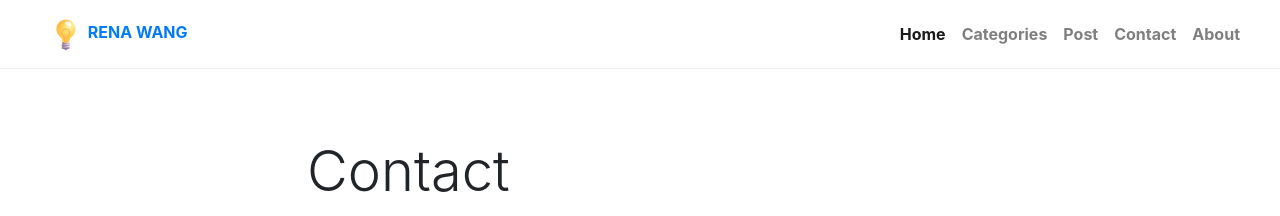
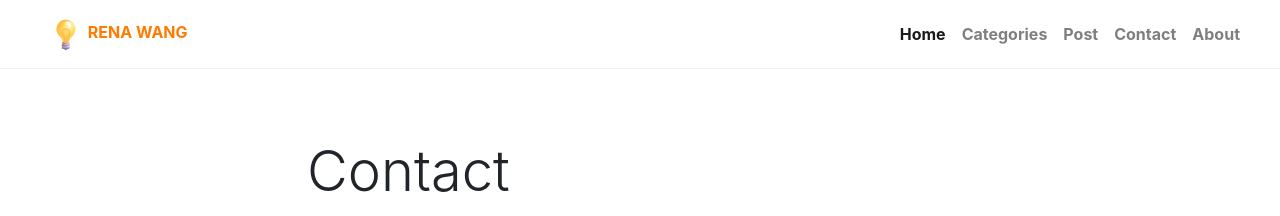
Before and after one commit to renaww/renaww.github.io, a Jekyll site: the page built from _pages/contact.md, in a window 1280 px wide. Shown: the top 216 px of the page. Built offline with Jekyll 4.4.1, drawn with Linux system fonts in a browser that asks for light colours; nearby versions of some CDN libraries; library files that are not in the unit come from our copies.

Commit message:
homepage

```diff
--- a/_layouts/default.html
+++ b/_layouts/default.html
@@ -27,7 +27,7 @@
 <body>
 
     <nav class="navbar navbar-expand-lg navbar-light bg-white fixed-top">
-    <a class="nav-link active font-weight-bolder mr-3" href="{{site.baseurl}}/"><img src="{{site.baseurl}}/{{site.logo}}"> RENA WANG</a>
+    <a class="nav-link active font-weight-bolder mr-3" style="color: #FF7B00" href="{{site.baseurl}}/"><img src="{{site.baseurl}}/{{site.logo}}"> RENA WANG</a>
     <button class="navbar-light navbar-toggler" type="button" data-toggle="collapse" data-target="#navbarsDefault" aria-controls="navbarsDefault" aria-expanded="false" aria-label="Toggle navigation">
     <span class="navbar-toggler-icon"></span>
     </button>
--- a/assets/css/sections.css
+++ b/assets/css/sections.css
@@ -1,26 +1,60 @@
-/* Section - specific styling*/
+:root{
+  --text:#3a4351;          /* charcoal */
+  --muted:#6b778c;         /* optional secondary text */
+  --highlight:#ffcd90;     /* soft blue highlight */
+}
 
-/* HOMEPAGE PROFILE INTRO */
-.intro {
-  display: flex;
-  align-items: center;
-  gap: 2rem;
-  flex-wrap: wrap;
-  margin-bottom: 2.5rem;
+main{ padding-inline: clamp(1rem, 4vw, 3rem); }
+
+/* Intro layout */
+.intro{
+  display:flex;
+  align-items:center;
+  gap: clamp(1rem, 4vw, 3rem);
+  max-width: 1100px;
+  margin: 4rem auto 3rem;
 }
-.profile-pic {
-  width: 150px;
-  height: 150px;
-  border-radius: 999px;
+
+.profile-pic{
+  width: clamp(140px, 28vw, 280px);
+  aspect-ratio: 1 / 1;
   object-fit: cover;
+  border-radius: 50%;
+  box-shadow: 0 6px 30px rgba(0,0,0,.08);
 }
-.intro-text {
-  flex: 1;
+
+/* Text styles */
+.intro-text h1{
+  margin: 0 0 .5rem 0;
+  font-weight: 800;
+  color: var(--text);
+  font-size: clamp(1.9rem, 4.6vw, 3.25rem);
+  letter-spacing: -0.02em;
 }
-.intro-text h1 {
+
+.intro-text p{
   margin: 0;
+  color: var(--text);
+  line-height: 1.6;
+  font-size: clamp(1.05rem, 2.2vw, 1.5rem);
+  max-width: 40ch;         /* similar line length to the mock */
 }
-.highlight {
-  color: var(--accent);
-  font-weight: 500;
+
+/* “marker” style highlight*/
+.intro .highlight{
+  background: linear-gradient(transparent 62%, var(--highlight) 62%);
+  border-radius: .15em;
+  padding: 0 .1em;
+  box-decoration-break: clone;   /* keep highlight across line wraps */
 }
+
+/* Responsive: stack on small screens */
+@media (max-width: 720px){
+  .intro{
+    flex-direction: column;
+    text-align: center;
+  }
+  .intro-text p{
+    margin-inline: auto;
+  }
+}
--- a/index.html
+++ b/index.html
@@ -9,7 +9,9 @@
     <img src="assets/pfp.JPG" alt="Your Photo" class="profile-pic" />
     <div class="intro-text">
     <h1>Hi, I'm Rena!</h1>
-    <p>I’m an undergrad at MIT studying mathematics and mechanical engineering. who thrives at the intersection of <span class="highlight">research, design, and creativity</span>. I explore problems across physical and digital mediums — from diffusion-based controllers to fashion fabrication. Welcome!</p>
+    <p>I’m an undergrad at MIT studying Mathematics and Mechanical Engineering. Whether its design or research, I'm interested in exploring the intersection
+        of <span class="highlight">engineering, computation, and human experience</span>. My projects bridge user-centered systems, computational modeling and visual storytelling
+        to create <span class="highlight">tangible impact</span>. Welcome!</p>
     </div>
 </section>
 
```
